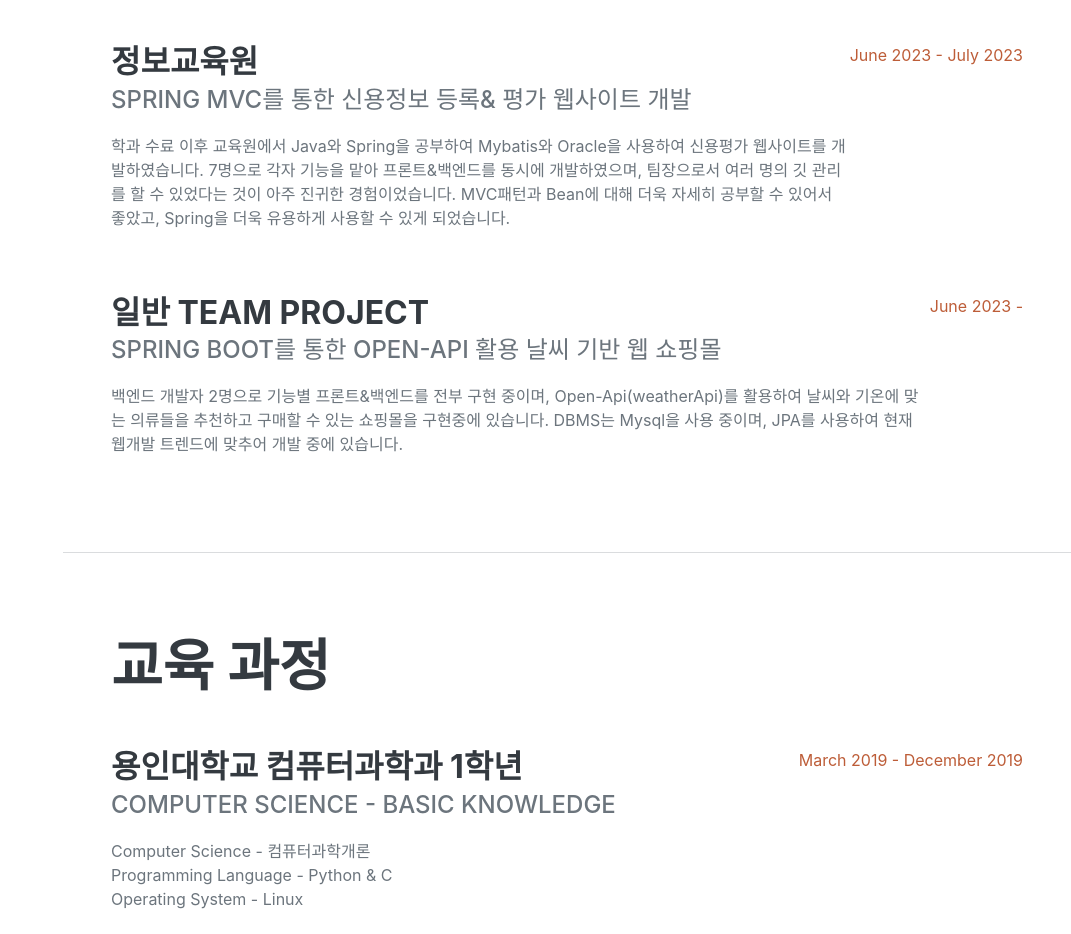
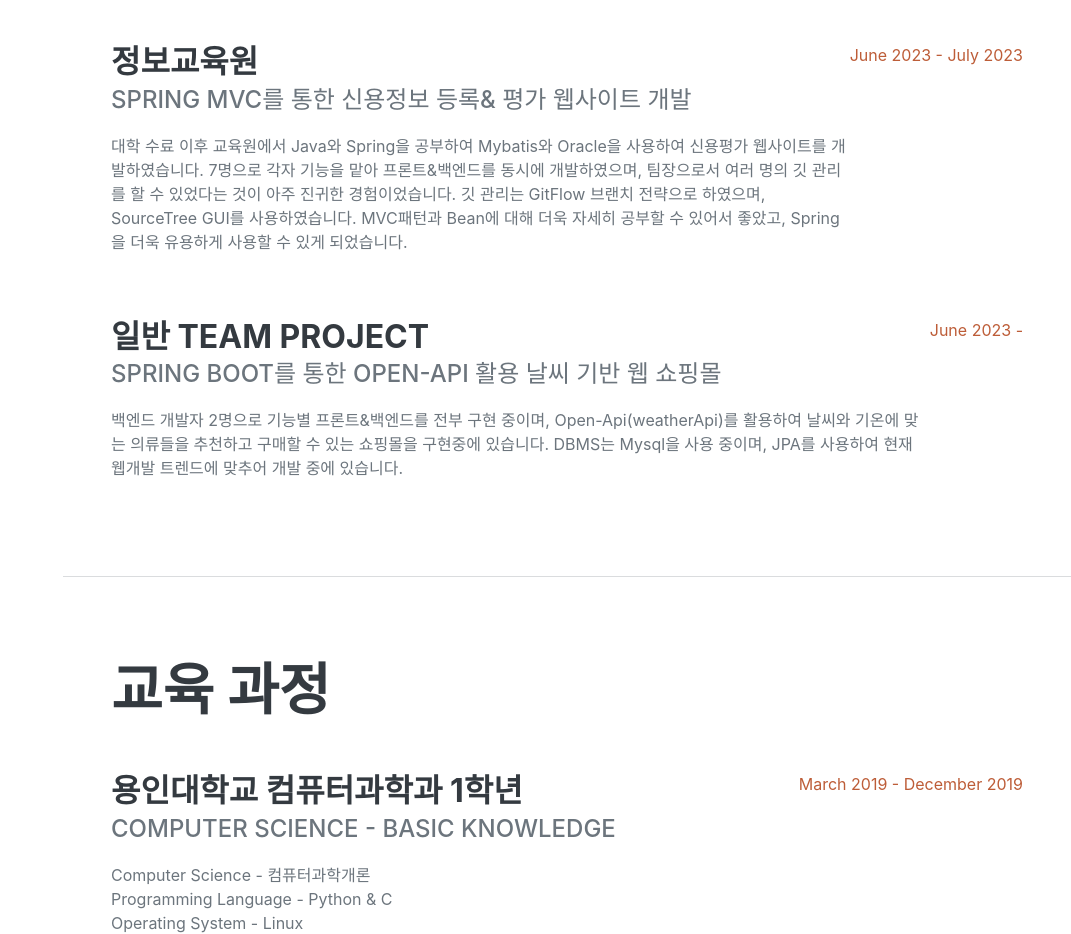
Before and after one commit to wn1331/Portfolio, a plain HTML site: page index.html in a window 1280 px wide. Shown: the part 1800-2734 px from the top of the page, without its empty margins (209-1280 px from the left). Drawn offline with nearby package versions, Linux system fonts and the light colour scheme; a web font is replaced by a local one.

Commit message:
2차수정

```diff
--- a/index.html
+++ b/index.html
@@ -204,12 +204,14 @@
                 Spring MVC를 통한 신용정보 등록& 평가 웹사이트 개발
               </div>
               <p>
-                학과 수료 이후 교육원에서 Java와 Spring을 공부하여 Mybatis와
+                대학 수료 이후 교육원에서 Java와 Spring을 공부하여 Mybatis와
                 Oracle을 사용하여 신용평가 웹사이트를 개발하였습니다. 7명으로
                 각자 기능을 맡아 프론트&백엔드를 동시에 개발하였으며, 팀장으로서
                 여러 명의 깃 관리를 할 수 있었다는 것이 아주 진귀한
-                경험이었습니다. MVC패턴과 Bean에 대해 더욱 자세히 공부할 수
-                있어서 좋았고, Spring을 더욱 유용하게 사용할 수 있게 되었습니다.
+                경험이었습니다. 깃 관리는 GitFlow 브랜치 전략으로 하였으며,
+                SourceTree GUI를 사용하였습니다. MVC패턴과 Bean에 대해 더욱
+                자세히 공부할 수 있어서 좋았고, Spring을 더욱 유용하게 사용할 수
+                있게 되었습니다.
               </p>
             </div>
             <div class="flex-shrink-0">
```
